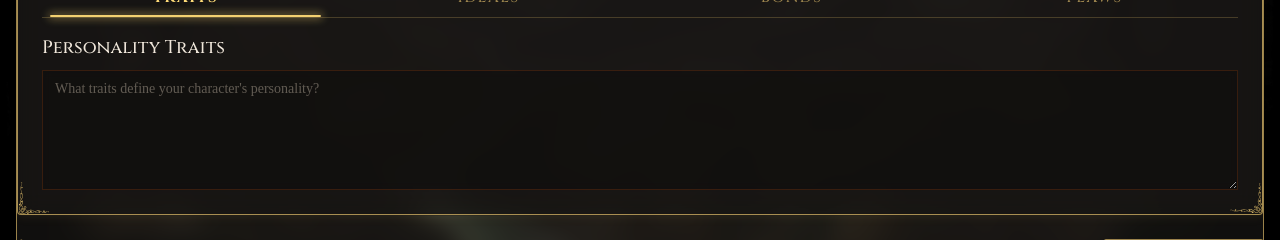
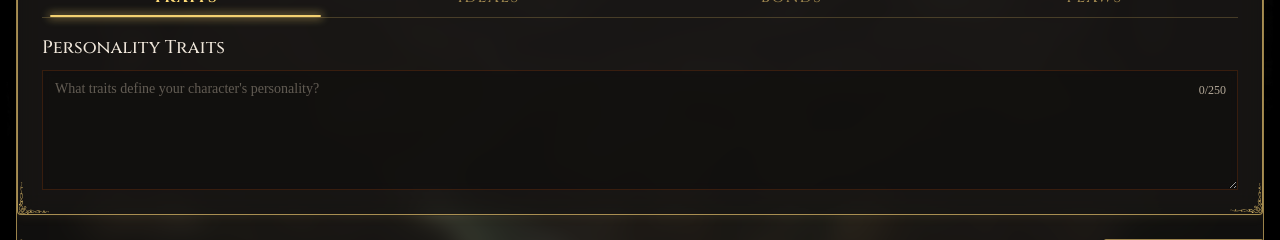
Before and after one commit to AnnemeHolzh/DnD-CharacterCreator, a Next.js app: page /character-creator in a window 1280 px wide. Shown: the part 1099-1339 px from the top of the page. Built offline with nearby package versions, Linux system fonts and the light colour scheme.

Commit message:
Update NarrativeSection to use WordLimitedTextarea for personality traits, ideals, bonds, and flaws fields, enforcing a maximum word limit of 250 for each input.

```diff
--- a/components/forms/narrative-section.tsx
+++ b/components/forms/narrative-section.tsx
@@ -146,9 +146,10 @@ export function NarrativeSection() {
                 <FormItem>
                   <FormLabel className="font-display text-lg">Personality Traits</FormLabel>
                   <FormControl>
-                    <Textarea
+                    <WordLimitedTextarea
                       placeholder="What traits define your character's personality?"
                       className="min-h-[120px] border-amber-800/30 bg-black/20 backdrop-blur-sm"
+                      maxWords={250}
                       {...field}
                     />
                   </FormControl>
@@ -166,9 +167,10 @@ export function NarrativeSection() {
                 <FormItem>
                   <FormLabel className="font-display text-lg">Ideals</FormLabel>
                   <FormControl>
-                    <Textarea
+                    <WordLimitedTextarea
                       placeholder="What principles does your character believe in?"
                       className="min-h-[120px] border-amber-800/30 bg-black/20 backdrop-blur-sm"
+                      maxWords={250}
                       {...field}
                     />
                   </FormControl>
@@ -186,9 +188,10 @@ export function NarrativeSection() {
                 <FormItem>
                   <FormLabel className="font-display text-lg">Bonds</FormLabel>
                   <FormControl>
-                    <Textarea
+                    <WordLimitedTextarea
                       placeholder="What connections tie your character to the world?"
                       className="min-h-[120px] border-amber-800/30 bg-black/20 backdrop-blur-sm"
+                      maxWords={250}
                       {...field}
                     />
                   </FormControl>
@@ -206,9 +209,10 @@ export function NarrativeSection() {
                 <FormItem>
                   <FormLabel className="font-display text-lg">Flaws</FormLabel>
                   <FormControl>
-                    <Textarea
+                    <WordLimitedTextarea
                       placeholder="What weaknesses or shortcomings does your character have?"
                       className="min-h-[120px] border-amber-800/30 bg-black/20 backdrop-blur-sm"
+                      maxWords={250}
                       {...field}
                     />
                   </FormControl>
```
